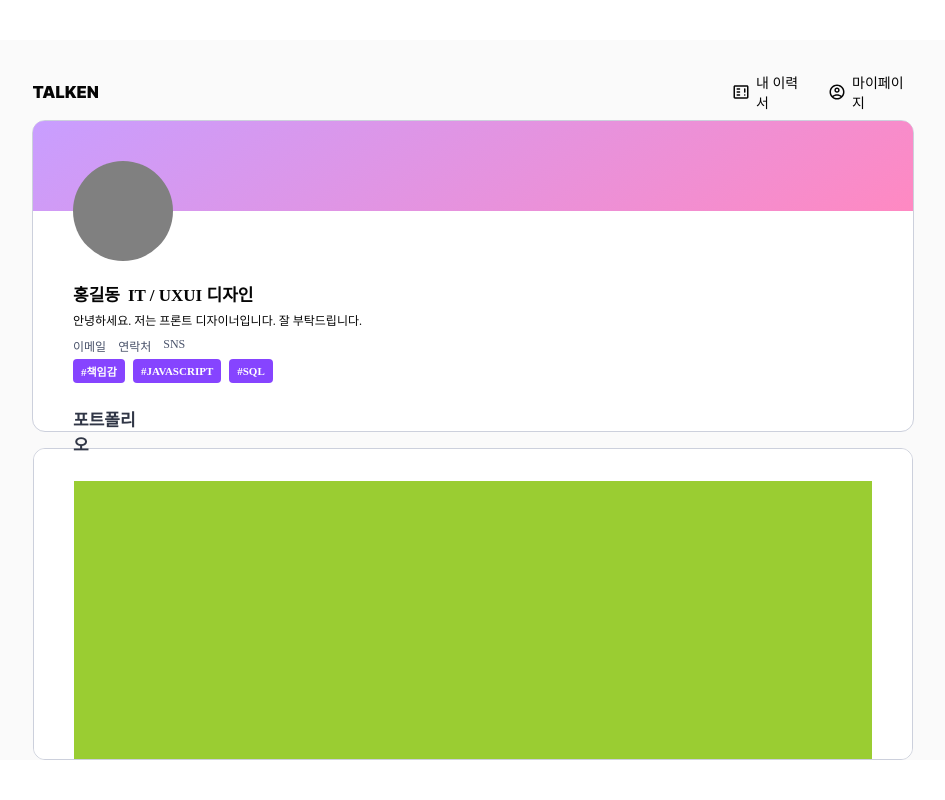
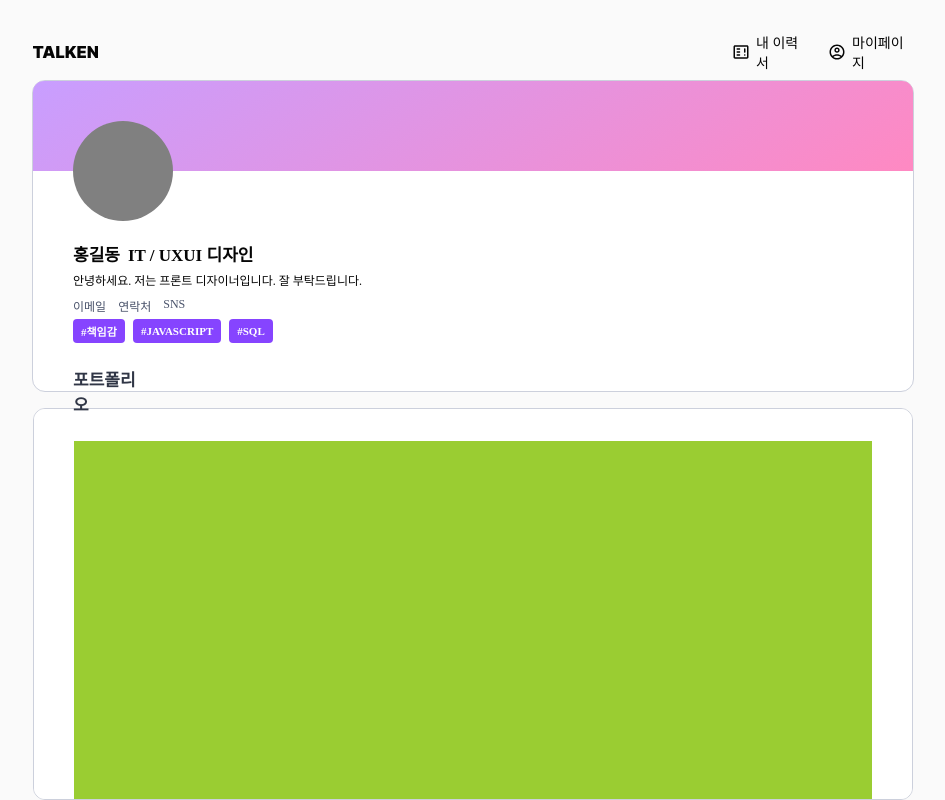
Before and after one commit to starting-front/gunyongbok, a React (Vite) app: page /myportfolio in a window 1280 px wide. Shown: the whole page, without its empty margins (167-1112 px from the left). Built offline with nearby package versions, Linux system fonts and the light colour scheme.

Commit message:
feat: 루트 플렉스 박스 제거 후 적용

```diff
--- a/src/index.css
+++ b/src/index.css
@@ -1,22 +1,11 @@
-html {
-  margin: 0;
-  padding: 0;
-}
-
 body {
   margin: 0;
   padding: 0;
   height: 100vh;
   width: 100vw;
-  display: flex;
-  justify-content: center;
-  align-items: center;
 }
 
 #root {
   width: 100%;
   height: 100%;
-  display: flex;
-  justify-content: center;
-  align-items: center;
 }
--- a/src/pages/Portfolio/Portfolio.tsx
+++ b/src/pages/Portfolio/Portfolio.tsx
@@ -11,8 +11,6 @@ import ScrolledProfileWrapper from "./ScrolledProfileWrapper";
 const TopContainer = styled.div`
   width: 100%;
   height: 100vh;
-  max-width: 1280px;
-  max-height: 720px;
   background-color: #fafafa;
   display: flex;
   flex-direction: column;
--- a/src/pages/User/SignIn.tsx
+++ b/src/pages/User/SignIn.tsx
@@ -36,8 +36,6 @@ interface FormData {
 const TopContainer = styled.div`
   width: 100%;
   height: 100vh;
-  max-width: 1280px;
-  max-height: 720px;
   background-color: #fafafa;
   display: flex;
   flex-direction: column;
--- a/src/pages/User/SignUp.tsx
+++ b/src/pages/User/SignUp.tsx
@@ -39,8 +39,6 @@ import ErrorMessage from "../../commons/Text/ErrorMessage";
 const TopContainer = styled.div`
   width: 100%;
   height: 100vh;
-  max-width: 1280px;
-  max-height: 720px;
   background-color: #fafafa;
   display: flex;
   flex-direction: column;
@@ -95,13 +93,6 @@ const StrokeImg = styled.img`
   height: 20px;
 `;
 
-const FillImg = styled.img`
-  width: 12px;
-  height: 12px;
-  position: absolute;
-  top: 10px;
-`;
-
 interface FormData {
   username: string;
   email: string;
@@ -118,7 +109,6 @@ const SignUp = () => {
   const [fillBtnSelected, setFillBtnSelected] = useState<boolean>(false);
   const [strokeBtnSelected, setStrokeBtnSelected] = useState<boolean>(false);
 
-  console.log(fillBtnSelected);
   const [data, setData] = useState<FormData>({
     username: "",
     email: "",
```
